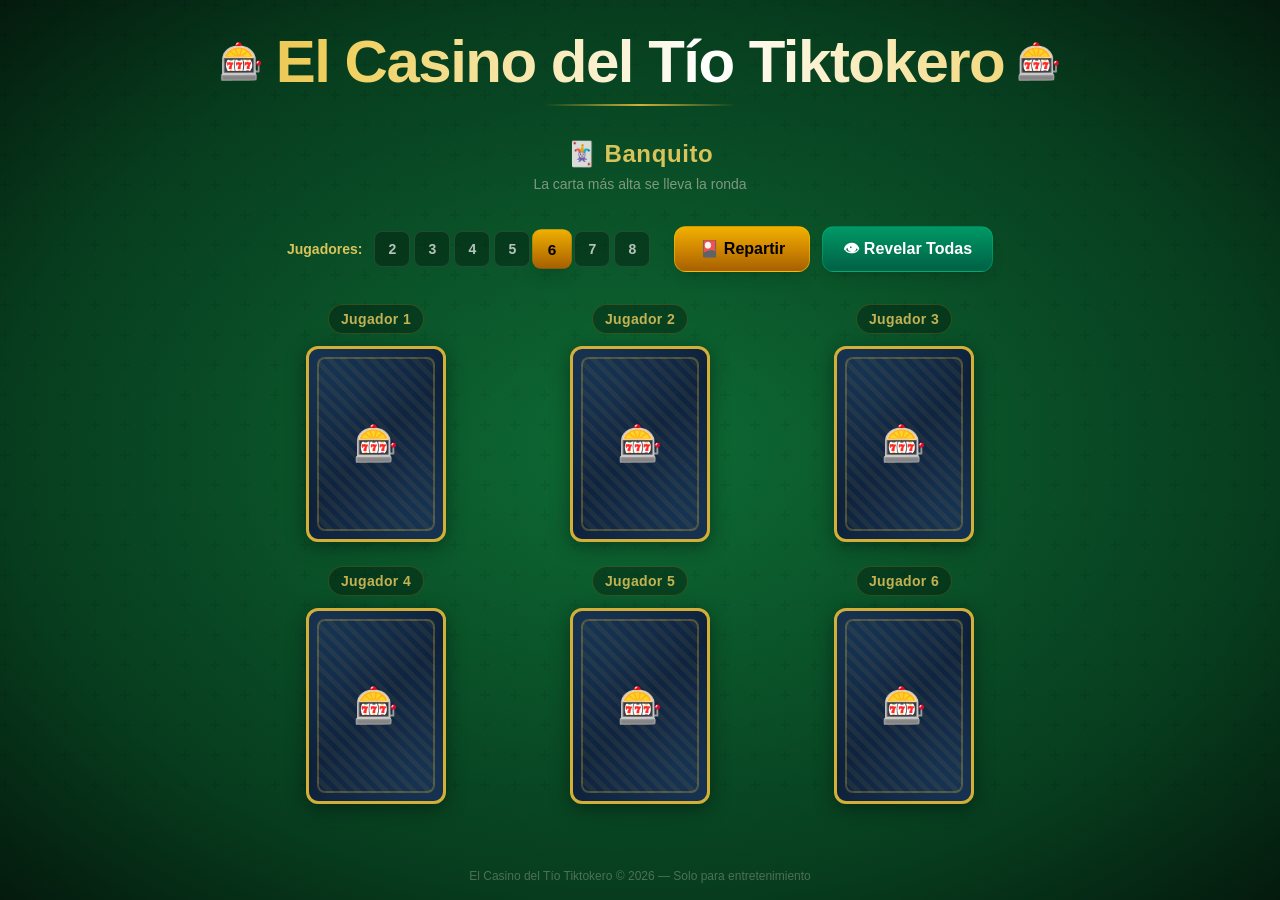
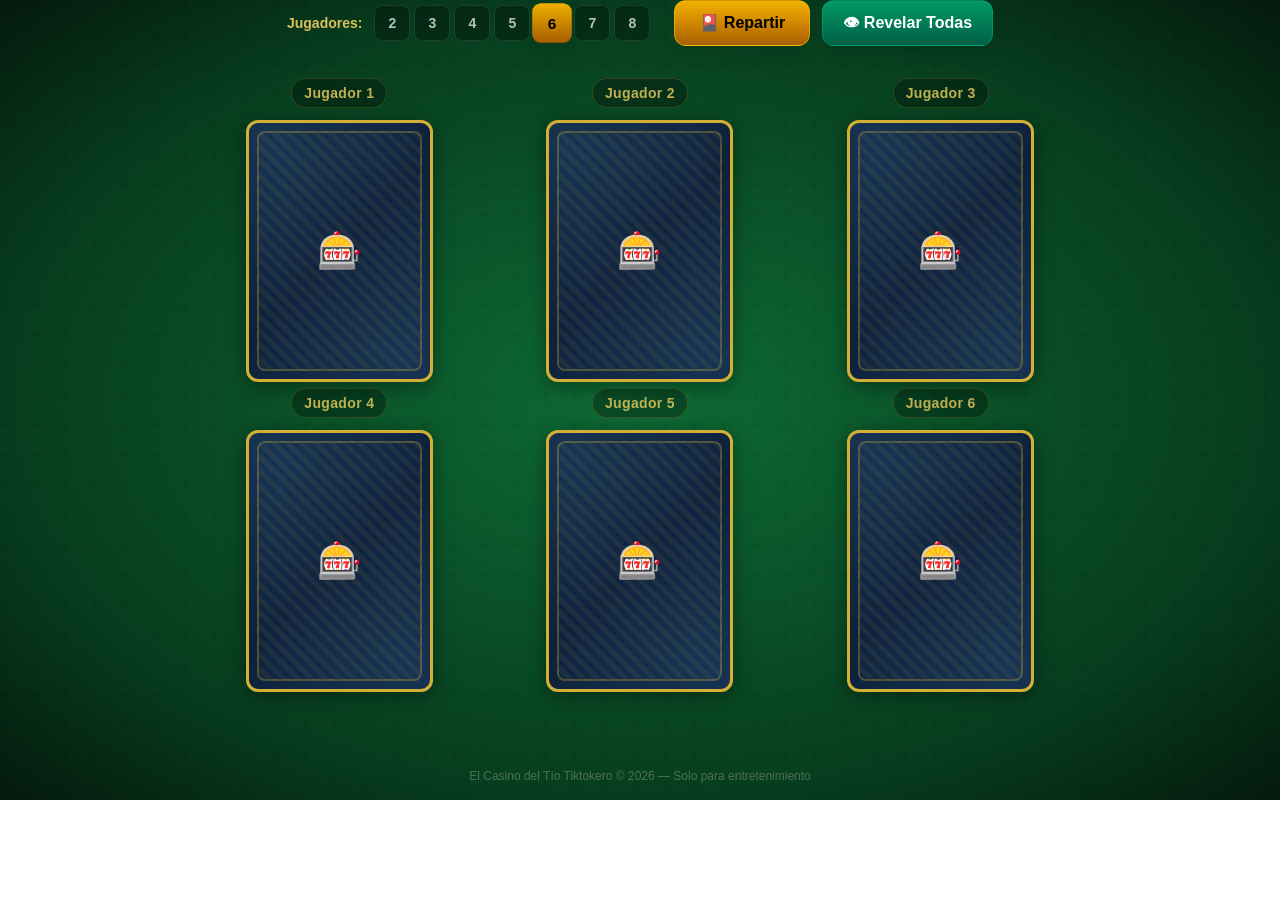
Before and after one commit to oswaldosan/casinoapp, a Next.js app: page / in a window 1280 px wide. Both pictures are taken after a click on the button "🎴 Repartir". After the commit the page ends 800 px from the top, so only its background shows below. Built offline with nearby package versions, Linux system fonts and the light colour scheme.

Commit message:
update game logic

```diff
--- a/src/app/page.tsx
+++ b/src/app/page.tsx
@@ -3,36 +3,6 @@ import GameBoard from "@/components/GameBoard";
 export default function Home() {
   return (
     <main className="min-h-screen flex flex-col items-center relative">
-      {/* Header */}
-      <header className="w-full py-6 sm:py-8 text-center relative z-10">
-        <div className="flex justify-center items-center gap-3 mb-2">
-          <span className="text-3xl sm:text-4xl select-none">🎰</span>
-          <h1 className="title-shimmer text-3xl sm:text-5xl lg:text-6xl font-extrabold tracking-tight">
-            El Casino del Tío Tiktokero
-          </h1>
-          <span className="text-3xl sm:text-4xl select-none">🎰</span>
-        </div>
-        <div
-          className="w-32 sm:w-48 h-0.5 mx-auto mt-3 rounded-full"
-          style={{
-            background: "linear-gradient(90deg, transparent, #d4af37, transparent)",
-          }}
-        />
-      </header>
-
-      {/* Game title */}
-      <section className="relative z-10 mb-6 sm:mb-8 text-center">
-        <h2
-          className="text-lg sm:text-2xl font-bold tracking-wide"
-          style={{ color: "rgba(240, 208, 96, 0.9)" }}
-        >
-          🃏 Banquito
-        </h2>
-        <p className="text-xs sm:text-sm mt-1" style={{ color: "rgba(240, 230, 210, 0.5)" }}>
-          La carta más alta se lleva la ronda
-        </p>
-      </section>
-
       {/* Game */}
       <GameBoard />
 
--- a/src/components/GameBoard.tsx
+++ b/src/components/GameBoard.tsx
@@ -245,7 +245,7 @@ export default function GameBoard() {
       ) : (
         <div
           key={dealKey}
-          className={`grid ${gridCols} gap-4 sm:gap-6 justify-items-center max-w-3xl mx-auto`}
+          className={`grid ${gridCols} gap-1 sm:gap-1.5 justify-items-center max-w-4xl mx-auto`}
         >
           {cards.map((card, index) => (
             <PlayerSlot
--- a/src/components/PlayingCard.tsx
+++ b/src/components/PlayingCard.tsx
@@ -33,8 +33,8 @@ export default function PlayingCard({
     <div
       className={`card-container cursor-pointer deal-animation ${isWinner ? "winner-glow" : ""}`}
       style={{
-        width: "min(140px, 28vw)",
-        height: "min(196px, 39vw)",
+        width: "min(187px, 35vw)",
+        height: "min(262px, 49vw)",
         animationDelay: `${dealDelay}ms`,
       }}
       onClick={onClick}
@@ -94,40 +94,36 @@ export default function PlayingCard({
                 className="absolute top-1.5 left-2 flex flex-col items-center leading-none"
                 style={{ color: suitColor }}
               >
-                <span className="text-base sm:text-lg font-bold">{card.rank}</span>
-                <span className="text-sm sm:text-base -mt-0.5">{suitSymbol}</span>
+                <span className="text-lg sm:text-2xl font-extrabold">{card.rank}</span>
+                <span className="text-base sm:text-xl -mt-0.5">{suitSymbol}</span>
               </div>
 
               {/* Center display */}
               <div className="flex-1 flex items-center justify-center">
                 {isAce ? (
-                  <span className="text-5xl sm:text-6xl select-none" style={{ color: suitColor }}>
+                  <span className="text-6xl sm:text-7xl select-none" style={{ color: suitColor }}>
                     {suitSymbol}
                   </span>
                 ) : isFaceCard ? (
-                  <div className="flex flex-col items-center gap-0.5">
-                    <span className="text-3xl sm:text-4xl select-none">
+                  <div className="flex flex-col items-center gap-1">
+                    <span className="text-4xl sm:text-5xl select-none">
                       {faceCardEmoji[card.rank]}
                     </span>
                     <span
-                      className="text-lg sm:text-xl font-bold"
+                      className="text-2xl sm:text-3xl font-bold"
                       style={{ color: suitColor }}
                     >
                       {suitSymbol}
                     </span>
                   </div>
                 ) : (
-                  <div className="flex flex-wrap items-center justify-center gap-0.5 p-3 max-w-[90px]">
-                    {Array.from({ length: parseInt(card.rank) || 0 }).map((_, i) => (
-                      <span
-                        key={i}
-                        className="text-lg sm:text-xl select-none"
-                        style={{ color: suitColor }}
-                      >
-                        {suitSymbol}
-                      </span>
-                    ))}
-                  </div>
+                  <span
+                    className="text-5xl sm:text-6xl font-extrabold select-none"
+                    style={{ color: suitColor }}
+                  >
+                    {card.rank}
+                    <span className="text-3xl sm:text-4xl">{suitSymbol}</span>
+                  </span>
                 )}
               </div>
 
@@ -136,8 +132,8 @@ export default function PlayingCard({
                 className="absolute bottom-1.5 right-2 flex flex-col items-center leading-none rotate-180"
                 style={{ color: suitColor }}
               >
-                <span className="text-base sm:text-lg font-bold">{card.rank}</span>
-                <span className="text-sm sm:text-base -mt-0.5">{suitSymbol}</span>
+                <span className="text-lg sm:text-2xl font-extrabold">{card.rank}</span>
+                <span className="text-base sm:text-xl -mt-0.5">{suitSymbol}</span>
               </div>
             </>
           )}
```
